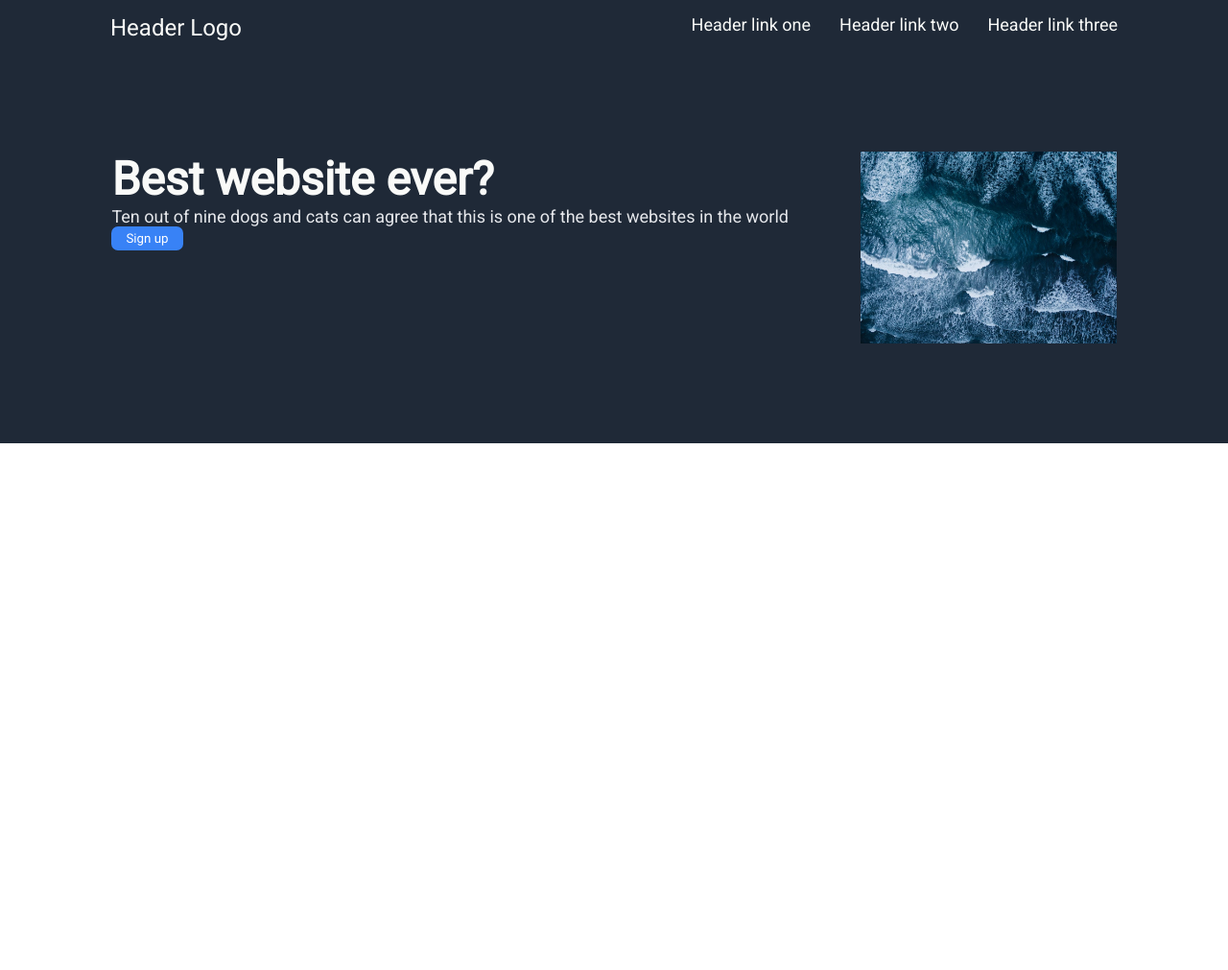
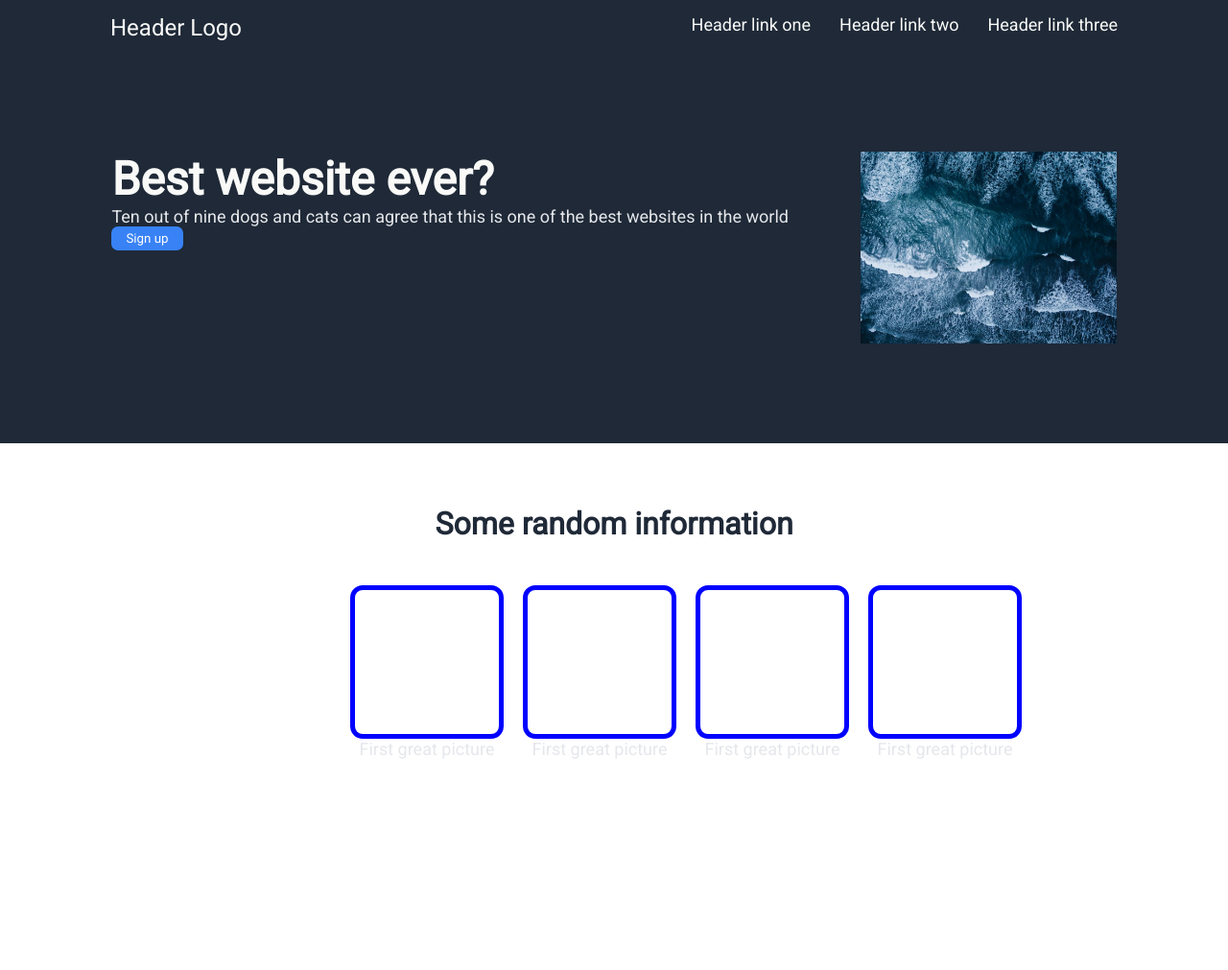
Before and after one commit to nirvanatrt/demosite, a plain HTML site: page index.html in a window 1280 px wide. Shown: the whole page at 96% size. Before the commit the page ends 800 px from the top, so only its background shows below. Drawn offline with Linux system fonts and the light colour scheme.

Commit message:
Middle, title and boxes

```diff
--- a/index.html
+++ b/index.html
@@ -37,7 +37,7 @@
                 </div>
                 <button type="button">Sign up</button>
             </div>
-            <div class="image">
+            <div class="headerright">
                 <img src="./image.jpg/photowaves.jpg">
             </div>
         </div>
@@ -45,5 +45,29 @@
 
     </div>
 
+    <div class="middle">
+        <div class="head2">Some random information</div>
+
+        <div class="box">
+            <div>
+                <div class="boxes"></div>
+                <span>First great picture</span>
+            </div>
+            <div>
+                <div class="boxes"></div>
+                <span>First great picture</span>
+            </div>
+            <div>
+                <div class="boxes"></div>
+                <span>First great picture</span>
+            </div>
+            <div>
+                <div class="boxes"></div>
+                <span>First great picture</span>
+            </div>
+        </div>
+
+    </div>
+
 </body>
 </html>
--- a/style.css
+++ b/style.css
@@ -1,7 +1,7 @@
 * {
     padding: 0 0;
     margin: 0;
-    font-family: 'Roboto' ;
+    font-family: 'Roboto', sans-serif;
 }
 
 .conteiner {
@@ -42,13 +42,11 @@ a {
     font-size: 48px;
     font-weight: 700;
     color: #f9faf8;
-
 }
 
 .titlesub {
     font-size: 18px;
     color: #e5e7eb;
-
 }
 
 .headerbody {
@@ -69,3 +67,30 @@ button {
     border-radius: 7px;
     border: none;
 }
+
+.middle {
+    padding: 20px;
+    text-align: center;
+}
+.head2 {
+    font-size: 32px;
+    color: #1f2937;
+    font-weight: 700;
+    margin: 45px;
+}
+
+.box {
+    display: flex;
+    justify-content: center;
+    color: #e5e7eb;
+    font-size: 18px;
+    margin: 20px 50px 200px 200px;
+    gap: 20px;
+}
+
+.boxes {
+    width: 150px;
+    height: 150px;
+    border: 5px solid blue;
+    border-radius: 13px;
+}
```
